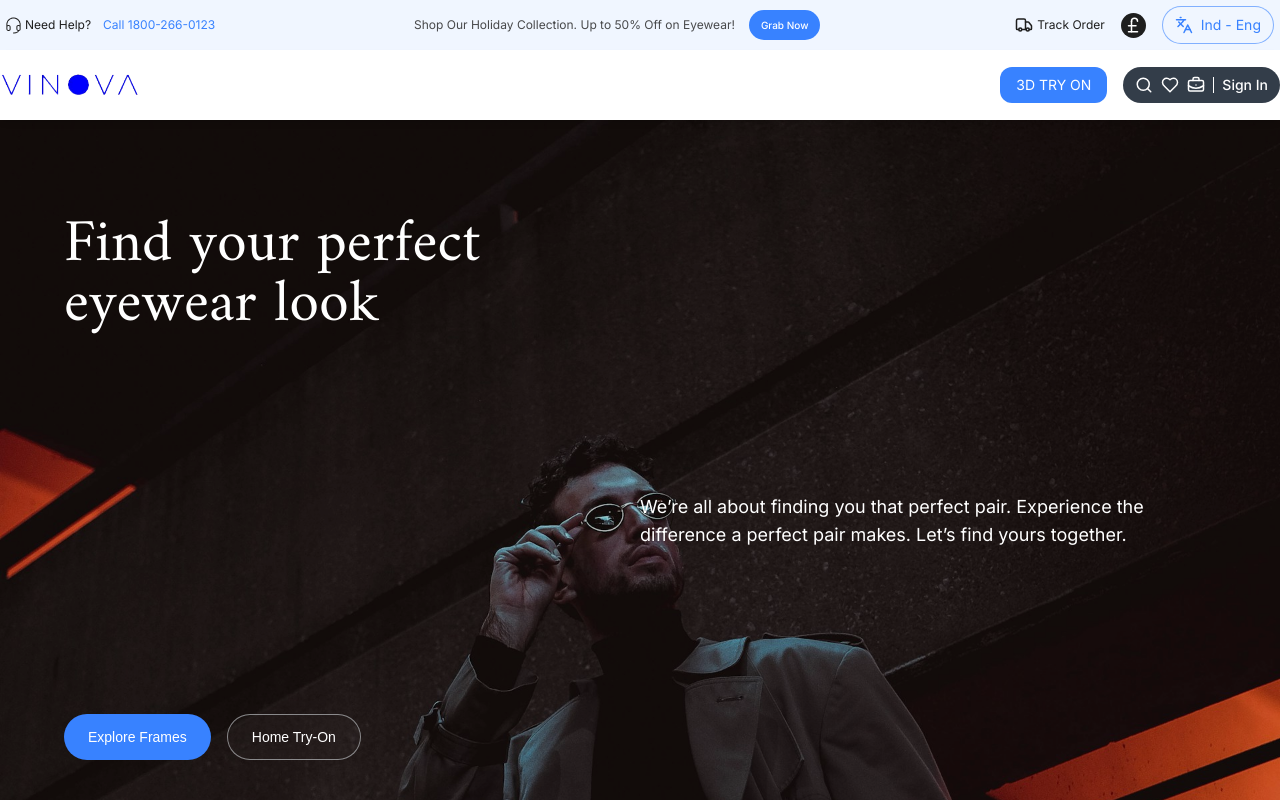
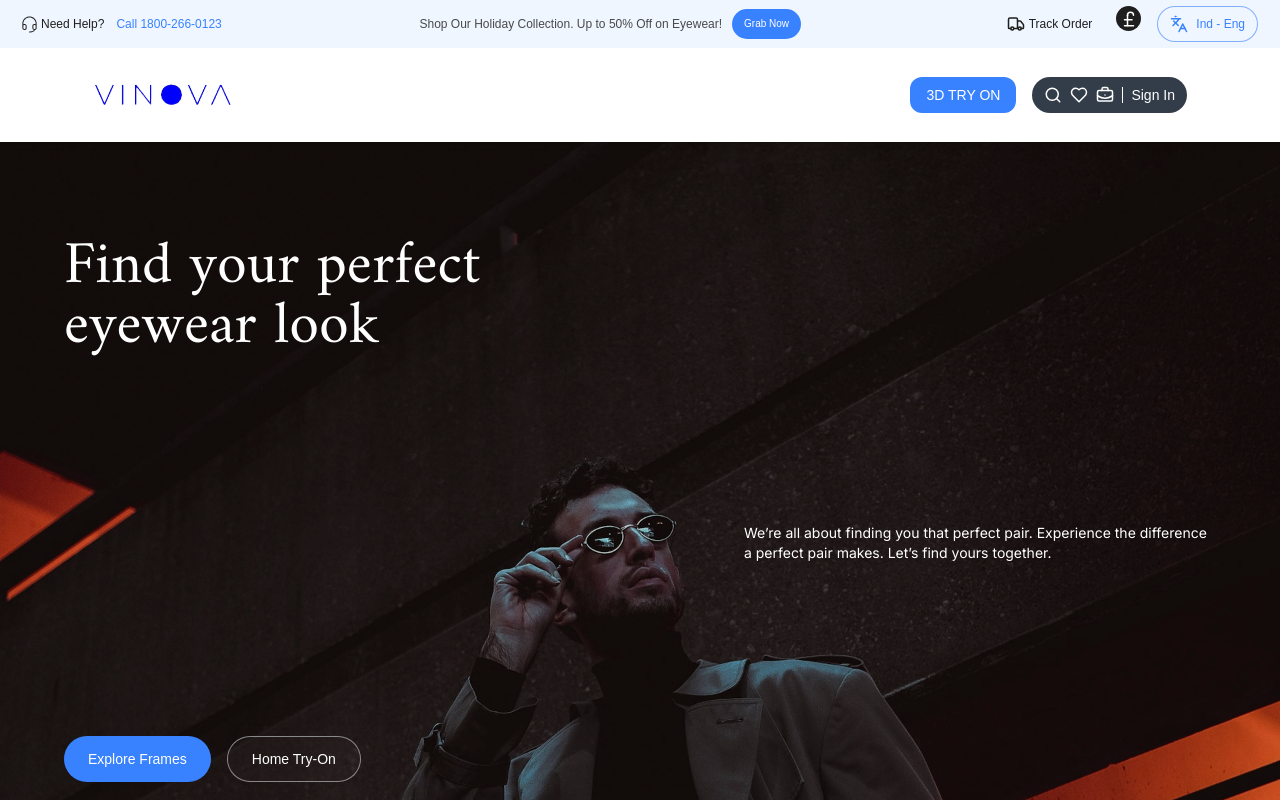
Before and after one commit to Abhineet9781/Figma-Responsive-Design-Using-Next.js-and-TailwindCSS, a Next.js app: page / in a window 1280 px wide. Shown: the top 800 px of the page. Built offline with nearby package versions, Linux system fonts and the light colour scheme.

Commit message:
responsive

```diff
--- a/src/components/Banner.jsx
+++ b/src/components/Banner.jsx
@@ -22,7 +22,7 @@ export default function Banner() {
                     <p>Find your perfect</p>
                     <p>eyewear look</p>
                 </div>
-                <div className={`${inter.className} text-white text-sm sm:text-base md:text-lg font-normal max-w-md md:max-w-xl self-end mt-6`}>
+                <div className={`${inter.className} text-white text-sm sm:text-sm md:text-sm font-normal max-w-md md:max-w-xl self-end mt-6 lg:pl-26 2xl:text-base`}>
                     <p>
                         We’re all about finding you that perfect pair. Experience the
                         difference a perfect pair makes. Let’s find yours together.
--- a/src/components/Header.jsx
+++ b/src/components/Header.jsx
@@ -1,7 +1,7 @@
+// Full Header.tsx
 "use client";
 import { useState, useEffect } from "react";
 import Image from "next/image";
-import { Inter, Amiri } from "next/font/google";
 import {
   BriefcaseBusiness,
   ChevronDown,
@@ -10,9 +10,10 @@ import {
   PoundSterling,
   Search,
   Truck,
+  Menu,
+  X,
 } from "lucide-react";
 
-const inter = Inter({ subsets: ["latin"] });
 const navItems = [
   { title: "Eyeglasses", menu: ["Men", "Women", "Kids"] },
   { title: "Contact Lenses", menu: ["Daily", "Monthly", "Color Lenses"] },
@@ -23,75 +24,61 @@ const navItems = [
 
 export default function Header() {
   const [isScrolled, setIsScrolled] = useState(false);
+  const [active, setActive] = useState(null);
+  const [mobileMenuOpen, setMobileMenuOpen] = useState(false);
 
   useEffect(() => {
-        const handleScroll = () => {
-            setIsScrolled(window.scrollY > 50);
-        };
-
+    const handleScroll = () => setIsScrolled(window.scrollY > 50);
     window.addEventListener("scroll", handleScroll);
     return () => window.removeEventListener("scroll", handleScroll);
   }, []);
-
-    const [active, setActive] = useState(null);
 
   const handleToggle = (index) => {
     setActive(active === index ? null : index);
   };
 
   return (
-        <header className={`${inter.className} sticky top-0 z-50`}>
+    <header className="sticky top-0 z-50 w-full">
+      {/* Top Bar */}
       {!isScrolled && (
-                <div className="bg-[#F0F6FF] text-white text-sm p-[6px] ">
-                    <div className="container mx-auto flex justify-between items-center">
+        <div className="bg-[#F0F6FF] text-sm p-[6px]">
+          <div className="w-full max-w-[1536px] px-4 2xl:px-[77px] mx-auto flex justify-between items-center">
             <div className="flex items-center space-x-3">
               <div className="flex items-center space-x-1">
                 <Image
                   src="/headphone.png"
                   width={15}
                   height={16}
-                                    alt="Picture of the author"
-                                    className="text-[#1E1E1E]"
+                  alt="help"
                 />
-                                <p className="text-[#1E1E1E] text-xs font-normal">Need Help? </p>
+                <p className="text-[#1E1E1E] text-xs font-normal">Need Help?</p>
               </div>
-
               <p className="text-[#3882FF] text-xs font-normal cursor-pointer">
                 Call 1800-266-0123
               </p>
             </div>
 
-                        <div className="flex items-center space-x-[10px]">
-                            <div className=" text-[#1E1E1ECC] text-center p-1 text-xs">
+            <div className="hidden sm:flex items-center space-x-[10px]">
+              <div className="text-[#1E1E1ECC] text-xs">
                 Shop Our Holiday Collection. Up to 50% Off on Eyewear!
               </div>
-                            <button className=" bg-[#3882FF]  rounded-full cursor-pointer ">
-                                <p className="text-[#FFFFFF] text-[10px] font-medium px-3 py-2 cursor-pointer">
-                                    Grab Now
-                                </p>
+              <button className="bg-[#3882FF] rounded-full px-3 py-2">
+                <p className="text-white text-[10px] font-medium">Grab Now</p>
               </button>
             </div>
 
             <div className="hidden md:flex space-x-4">
-                            <div className="flex items-center space-x-4">
-                                <button className=" bg-[#F0F6FF]  rounded-full cursor-pointer  flex items-center ">
-                                    <div className=" flex items-center space-x-1">
+              <button className="bg-[#F0F6FF] rounded-full flex items-center px-2 py-1 space-x-1">
                 <Truck size={18} color="#1E1E1E" />
-
-                                        <p className="text-[#1E1E1E]   text-xs font-normal cursor-pointer ">
-                                            Track Order
-                                        </p>
-                                    </div>
+                <p className="text-[#1E1E1E] text-xs font-normal">Track Order</p>
               </button>
               <div className="bg-[#1E1E1E] rounded-full flex items-center justify-center w-[25px] h-[25px]">
                 <PoundSterling size={18} color="#FFFFFF" />
               </div>
-                            </div>
-
-                            <div className=" bg-[#F0F6FF]  rounded-full cursor-pointer border border-[#3882FF99] flex items-center ">
-                                <button className="px-3 py-2 flex items-center space-x-2 cursor-pointer ">
+              <div className="bg-[#F0F6FF] border border-[#3882FF99] rounded-full">
+                <button className="px-3 py-2 flex items-center space-x-2">
                   <Languages size={18} color="#3882FF" />
-                                    <p className="text-[#3882FF]   text-sm font-normal  ">Ind - Eng</p>
+                  <p className="text-[#3882FF] text-xs font-normal">Ind - Eng</p>
                 </button>
               </div>
             </div>
@@ -99,40 +86,44 @@ export default function Header() {
         </div>
       )}
 
+      {/* Main Navbar */}
       <div
-                className={`transition-all duration-300 ${isScrolled
+        className={`transition-all duration-300 ${
+          isScrolled
             ? "fixed top-0 left-0 right-0 backdrop-blur-2xl"
             : "bg-[#FFFFFF05] shadow-md"
-                    }`}
+        } w-full`}
       >
-                <div className="container mx-auto">
-                    <div className="flex justify-between items-center">
+        <div className="w-full max-w-[1536px] px-4 2xl:pl-[77px]  mx-auto">
+          <div className="flex items-center justify-between py-3 lg:gap-10 xl:gap-14 2xl:gap-24">
+            {/* Logo */}
+            <div className="flex items-center lg:flex-none">
               <Image
                 src="/logo.png"
                 width={140}
                 height={22}
                 alt="logo"
-                            className="text-[#1E1E1E]"
+                className="text-[#1E1E1E] ml-[77px]"
               />
-                        <div className="flex items-center">
-                            <nav className="flex gap-6 relative z-50">
+            </div>
+
+            {/* Navigation Center */}
+            <nav className="hidden lg:flex gap-6 flex-grow justify-center">
               {navItems.map((item, index) => (
                 <div key={item.title} className="relative">
                   <button
-                                            className="flex items-center gap-1 text-sm font-medium focus:outline-none"
-                                            style={{ color: "#FFFFFF" }}
+                    className="flex items-center gap-1 text-sm xl:text-base 2xl:text-lg font-medium text-white"
                     onClick={() => handleToggle(index)}
                   >
                     {item.title}
                     <ChevronDown width={18} height={18} />
                   </button>
-
                   {active === index && (
                     <div className="absolute top-full mt-2 bg-[#FFFFFF05] shadow-md rounded-md w-40 py-2">
                       {item.menu.map((menuItem) => (
                         <div
                           key={menuItem}
-                                                        className="px-4 py-2 text-sm text-[#FFFFFF] hover:bg-gray-500 hover:text-black whitespace-nowrap"
+                          className="px-4 py-2 text-sm text-white hover:bg-gray-500 hover:text-black whitespace-nowrap"
                         >
                           {menuItem}
                         </div>
@@ -143,24 +134,70 @@ export default function Header() {
               ))}
             </nav>
 
-                            <div className="flex items-center space-x-4 ml-8 ">
-                                <button className="bg-[#3882FF] text-[#FFFFFF]  px-4 py-2 rounded-[12px] text-sm hidden sm:block cursor-pointer">
+            {/* Right Side */}
+            <div className="hidden lg:flex items-center space-x-4 flex-none lg:pr-[77px]">
+              <button className="bg-[#3882FF] text-white px-4 py-2 rounded-[12px] text-sm 2xl:text-base">
                 3D TRY ON
               </button>
-                            </div>
-                            <div className="bg-[#333D49] rounded-full cursor-pointer flex items-center ml-4">
-                                <button className="px-3 py-2 flex items-center space-x-2 cursor-pointer">
+              <div className="bg-[#333D49] rounded-full flex items-center">
+                <button className="px-3 py-2 flex items-center space-x-2">
                   <Search size={18} color="#FFFFFF" />
                   <Heart size={18} color="#FFFFFF" />
                   <BriefcaseBusiness size={18} color="#FFFFFF" />
-
-                                    <div className="w-px h-4 bg-white " />
-
-                                    <p className="text-[#FFFFFF] text-sm font-medium">Sign In</p>
+                  <div className="w-px h-4 bg-white" />
+                  <p className="text-white text-sm 2xl:text-base font-medium">Sign In</p>
                 </button>
               </div>
             </div>
+
+            {/* Hamburger for small screens */}
+            <div className="lg:hidden">
+              <button onClick={() => setMobileMenuOpen(!mobileMenuOpen)}>
+                {mobileMenuOpen ? <X size={28} /> : <Menu size={28} />}
+              </button>
             </div>
+          </div>
+
+          {/* Mobile Dropdown Menu */}
+          {mobileMenuOpen && (
+            <div className="lg:hidden mt-2 space-y-2 pb-4">
+              {navItems.map((item, index) => (
+                <div key={item.title} className="border-b border-gray-600">
+                  <button
+                    onClick={() => handleToggle(index)}
+                    className="flex justify-between w-full py-2 px-2 text-white"
+                  >
+                    <span>{item.title}</span>
+                    <ChevronDown size={18} />
+                  </button>
+                  {active === index && (
+                    <div className="pl-4 pb-2">
+                      {item.menu.map((menuItem) => (
+                        <div
+                          key={menuItem}
+                          className="py-1 text-white text-sm hover:underline"
+                        >
+                          {menuItem}
+                        </div>
+                      ))}
+                    </div>
+                  )}
+                </div>
+              ))}
+              <div className="flex items-center space-x-4 mt-4">
+                <button className="bg-[#3882FF] text-white px-4 py-2 rounded-[12px] text-xs">
+                  TRY
+                </button>
+                <div className="bg-[#333D49] rounded-full px-3 py-2 flex items-center space-x-2">
+                  <Search size={18} color="#FFFFFF" />
+                  <Heart size={18} color="#FFFFFF" />
+                  <BriefcaseBusiness size={18} color="#FFFFFF" />
+                  <div className="w-px h-4 bg-white" />
+                  <p className="text-white text-sm font-medium">Sign In</p>
+                </div>
+              </div>
+            </div>
+          )}
         </div>
       </div>
     </header>
```
Lines whose indentation alone changed are shown as unchanged.
